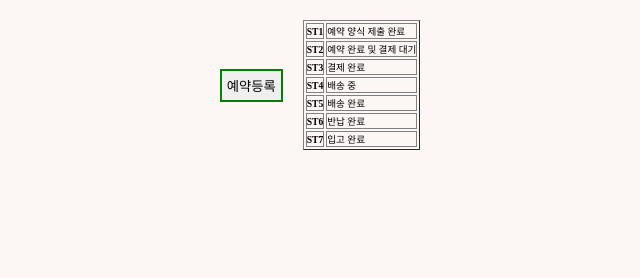
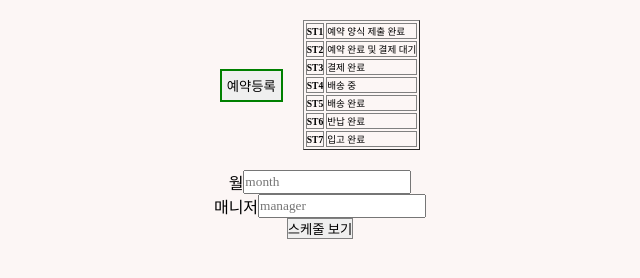
Before and after one commit to khw0512/sterun, a Django app: page /data/ in a window 1280 px wide. Shown: the part 121-399 px from the top of the page, without its empty margins (320-960 px from the left). Run offline with Django 4.2, Linux system fonts and the light colour scheme; the visitor is signed in with stand-in values (Sample User, id 1); data that the repository does not hold is empty; some libraries are stand-ins or nearby versions.

Commit message:
202410232020

```diff
--- a/templates/admin/data.html
+++ b/templates/admin/data.html
@@ -160,6 +160,22 @@
           </table>
         </div>
       </div>
+      <div style="height: 20px;"></div>
+      <!--스케줄 검색-->
+      <div class="tocenter">
+        <div style="display:flex; flex-direction:row; ">
+          <label for="month" class="label-title">월</label>
+          <input id="month" class="form-control" name="month" placeholder="month" type="text" required=""/>
+        </div>
+        <div style="display:flex; flex-direction:row; ">
+          <label for="manager" class="label-title rced">매니저</label>
+          <input id="manager" class="form-control" name="manager" placeholder="manager" type="text" required=""/>
+        </div>
+        <button type="submit" name="submit" class="btn-form-func" id="submit-button">
+          <span class="btn-form-func-content">스케줄 보기</span>
+        </button>
+      </div>
+      <!--스케줄 검색-->
     {% else %}
       <div class="tocenter">
         <div class="flex-row" style="width:100%; margin: 30px 0 20px 0; justify-content:space-around;">
@@ -181,7 +197,23 @@
     <!--jquery-->
     <script src="https://ajax.googleapis.com/ajax/libs/jquery/1.12.4/jquery.min.js"></script>
     <script src="https://cdn.jsdelivr.net/npm/swiper@11/swiper-bundle.min.js"></script>
-
+    <!--스케줄 보기 JS-->
+    <script>
+      const check = document.getElementById('submit-button')
+      check.addEventListener('click', function () {
+        var month = document
+          .getElementById('month')
+          .value;
+        var manager = document
+          .getElementById('manager')
+          .value;
+        var url = "{% url 'schedule:schedule' 'month' 'manager'  %}"
+          .replace('month', month)
+          .replace('manager', manager);
+        location.href = url
+      })
+    </script>
+    <!--스케줄 보기 JS-->
   </body>
 
 </html>
```
